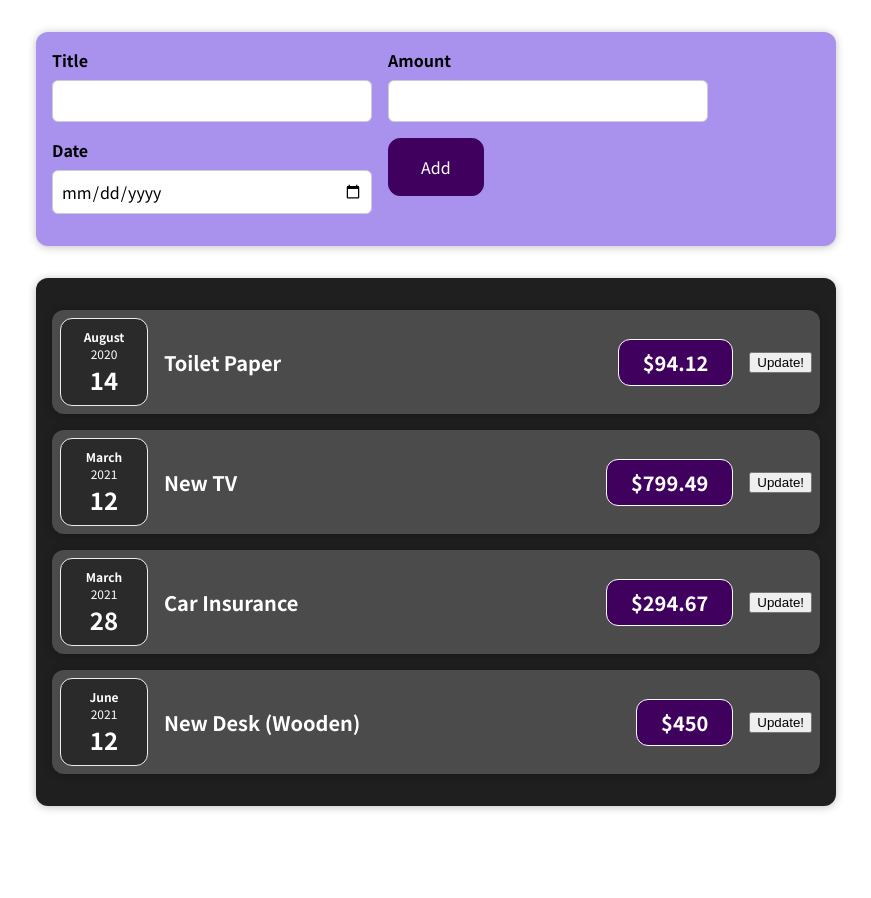
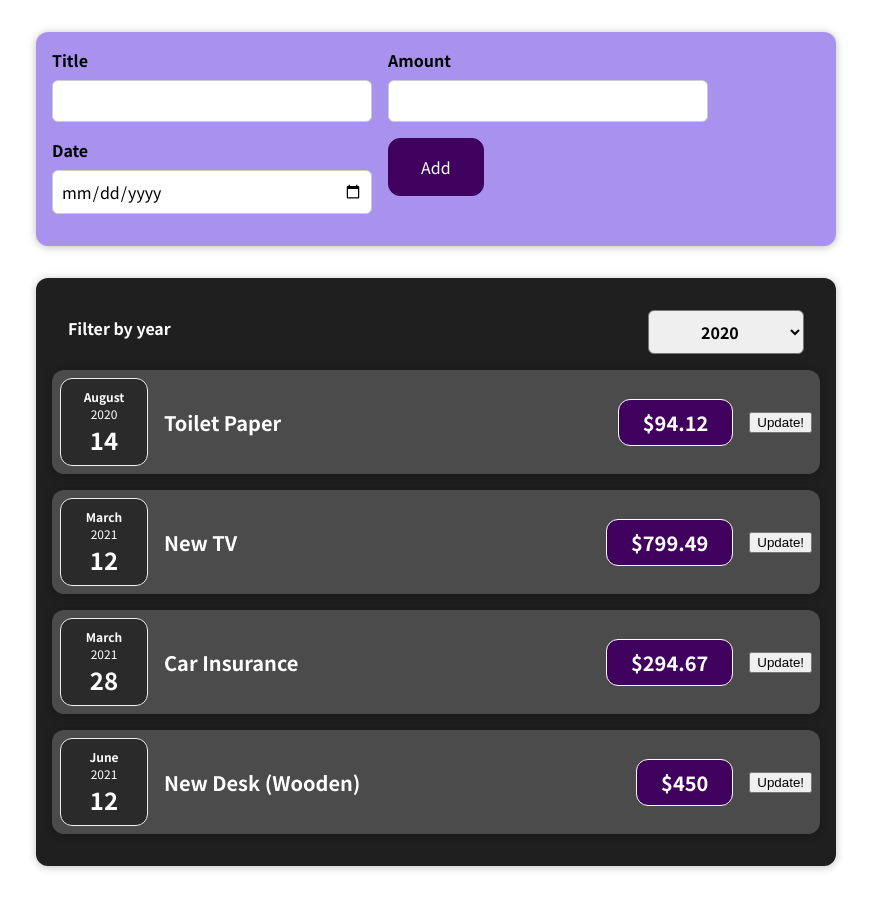
Before and after one commit to SagarPrasad160/React-Starter, a React (Create React App) app: page / in a window 1280 px wide. Shown: the whole page, without its empty margins (204-1075 px from the left). Before the commit the page ends 838 px from the top, so only its background shows below. Built offline with nearby package versions, Linux system fonts and the light colour scheme.

Commit message:
add filter option

```diff
--- /dev/null
+++ b/src/components/Expenses/ExpenseFilter.css
@@ -0,0 +1,24 @@
+.expenses-filter {
+  color: white;
+  padding: 0 1rem;
+}
+
+.expenses-filter__control {
+  display: flex;
+  width: 100%;
+  align-items: center;
+  justify-content: space-between;
+  margin: 1rem 0;
+}
+
+.expenses-filter label {
+  font-weight: bold;
+  margin-bottom: 0.5rem;
+}
+
+.expenses-filter select {
+  font: inherit;
+  padding: 0.5rem 3rem;
+  font-weight: bold;
+  border-radius: 6px;
+}
--- /dev/null
+++ b/src/components/Expenses/ExpenseFilter.js
@@ -0,0 +1,25 @@
+import React from "react";
+
+import "./ExpenseFilter.css";
+
+const ExpensesFilter = (props) => {
+  const dropdownChangeHandler = (event) => {
+    props.onChangeFilter(event.target.value);
+  };
+
+  return (
+    <div className="expenses-filter">
+      <div className="expenses-filter__control">
+        <label>Filter by year</label>
+        <select value={props.selected} onChange={dropdownChangeHandler}>
+          <option value="2022">2022</option>
+          <option value="2021">2021</option>
+          <option value="2020">2020</option>
+          <option value="2019">2019</option>
+        </select>
+      </div>
+    </div>
+  );
+};
+
+export default ExpensesFilter;
--- a/src/components/Expenses/Expenses.js
+++ b/src/components/Expenses/Expenses.js
@@ -2,10 +2,23 @@
 import "./Expenses.css";
 
 import Card from "../UI/Card";
+import { useState } from "react";
+
+import ExpensesFilter from "./ExpenseFilter";
 
 function Expenses(props) {
+  const [filteredYear, setFilteredYear] = useState("2020");
+
+  const filterChangeHandler = (selectedYear) => {
+    setFilteredYear(selectedYear);
+  };
+
   return (
     <Card className="expenses">
+      <ExpensesFilter
+        selected={filteredYear}
+        onChangeFilter={filterChangeHandler}
+      />
       {props.items.map((expense) => (
         <Expense
           amount={expense.amount}
```
